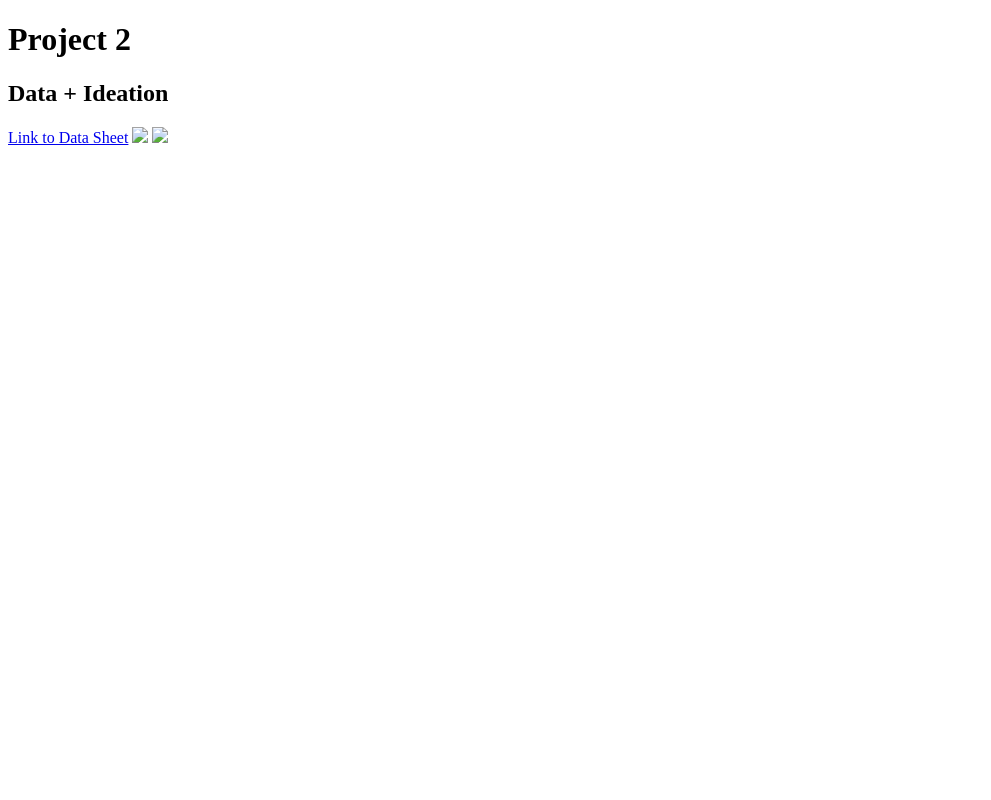
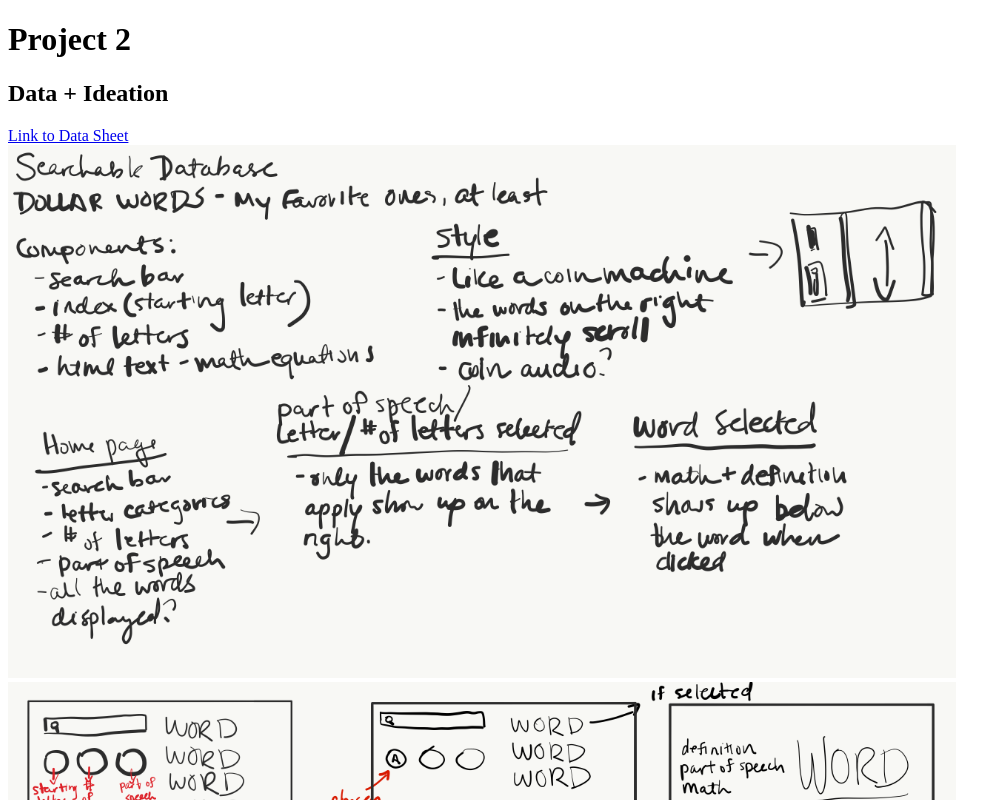
Before and after one commit to linj708/core_studio, a plain HTML site: page pages/project2.html in a window 1280 px wide. Shown: the top 800 px of the page, without its empty margins (0-991 px from the left). Drawn offline with Linux system fonts and the light colour scheme.

Commit message:
project2 edited

```diff
--- a/pages/project2.html
+++ b/pages/project2.html
@@ -2,6 +2,7 @@
 <html>
 <head>
 	<title>Project 2</title>
+	<link rel="stylesheet" type="text/css" href="../styles/project2.css">
 </head>
 <body>
 	<div class='container'>
@@ -9,8 +10,9 @@
 		<div class="ideation">
 			<h2>Data + Ideation</h2>
 			<a href="https://docs.google.com/spreadsheets/d/1yeHogRkK5oKq0eXfSDj_3HYiITou3QPx8AGZANVo2cY/edit?usp=sharing">Link to Data Sheet</a>
-			<img src="../images/project2ideation.jpg">
-			<img src="../images/project2ideation2.jpg">
+			<div class="images"></div>
+			<img src="../images/project2ideation.png">
+			<img src="../images/project2ideation2.png">
 		</div>
 	</div>
 
--- /dev/null
+++ b/styles/project2.css
@@ -0,0 +1,5 @@
+img {
+	width: 75%;
+	height: auto;
+
+}
```
